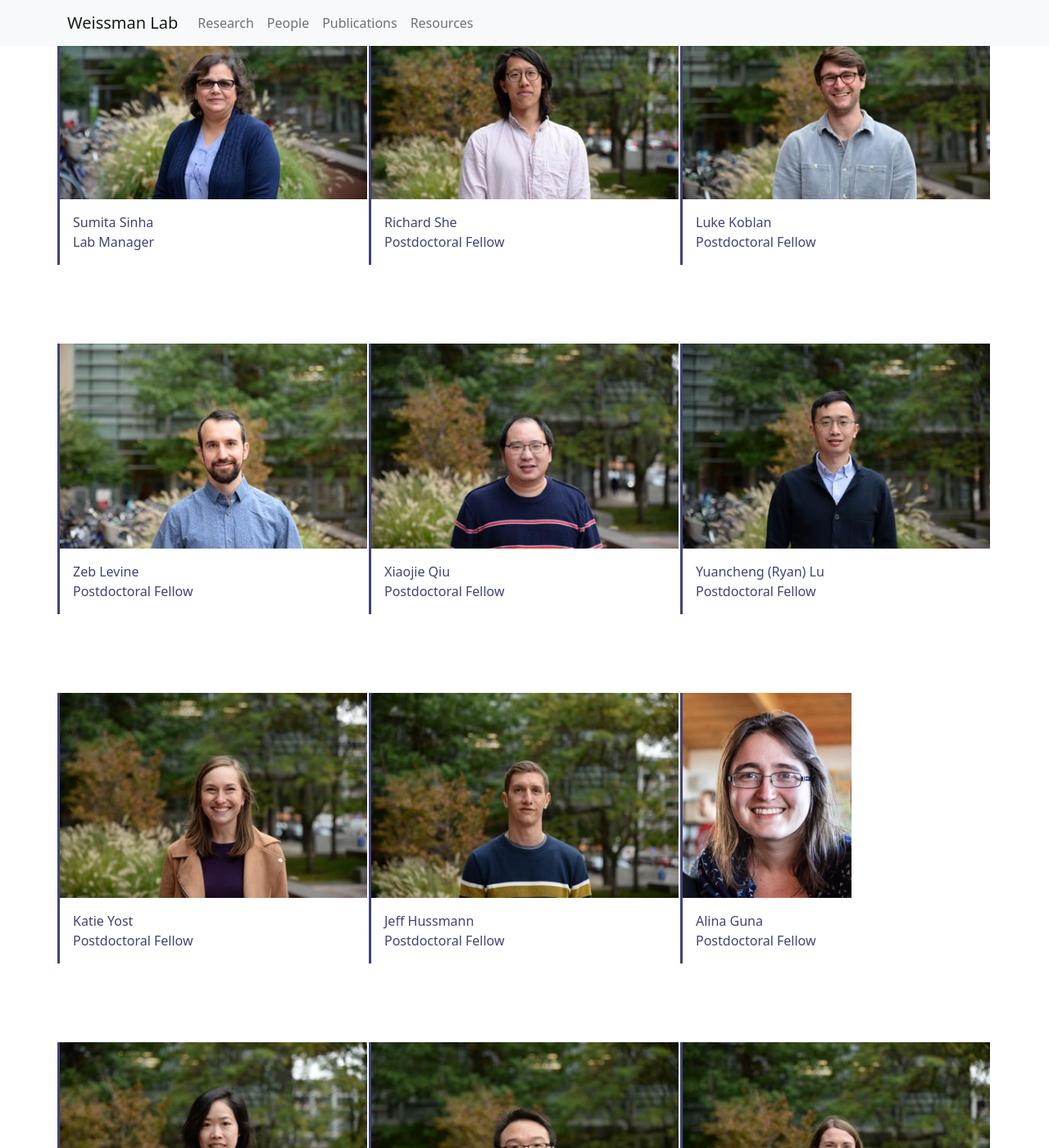
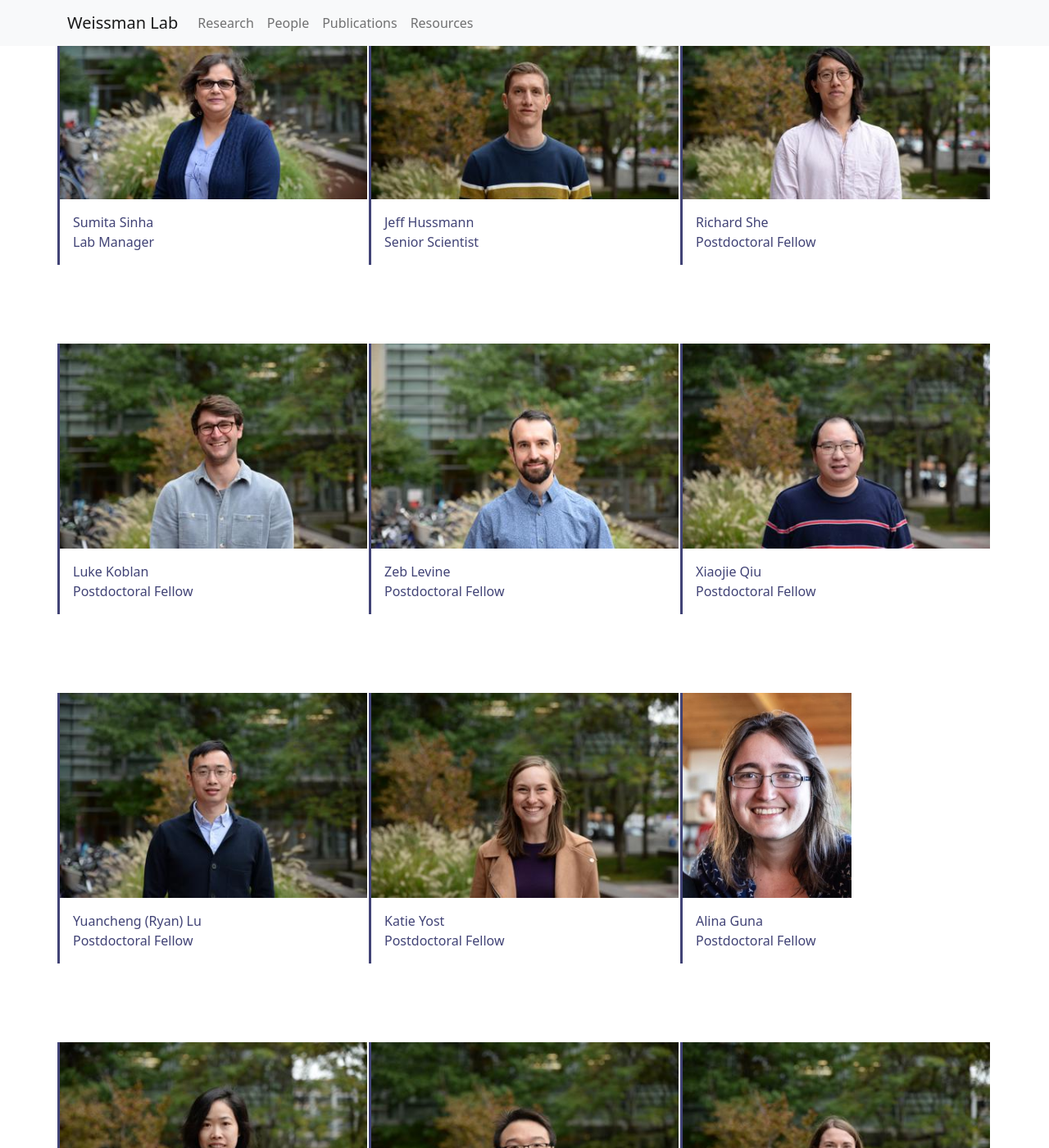
Before and after one commit to whitehead/weissmanlab, a Jekyll site: the page built from _pages/people.html, in a window 1280 px wide and 1400 px high, scrolled down 541 px. Shown: the whole window at 82% size. Built offline with Jekyll 4.4.1, drawn with Linux system fonts in a browser that asks for light colours.

Commit message:
Jeff Hussman -> senior scientist

```diff
--- a/_data/people.yml
+++ b/_data/people.yml
@@ -59,7 +59,7 @@
   alum: false
 
 - name: Jeff Hussmann
-  pos: Post-doc
+  pos: Senior Scientist
   email: jah@wi.mit.edu
   id: JeffreyHussmann
   alum: false
--- a/_pages/people.html
+++ b/_pages/people.html
@@ -14,6 +14,7 @@ permalink: /people/
 {% assign cristen = current | where: "pos", "Admin Lab Manager" %}
 {% assign anne = current | where: "pos", "Admin Assistant" %}
 {% assign sumita = current | where: "pos", "Lab Manager" %}
+{% assign jeffH = current | where: "pos", "Senior Scientist" %}
 {% assign postdocs = current | where: "pos", "Post-doc" %}
 {% assign grads = current | where: "pos", "Grad student" %}
 {% assign techs = current | where: "pos", "Technician" %}
@@ -67,6 +68,17 @@ permalink: /people/
             <div class="label p-3">
                <span class="name">{{ lab_manager.name }}</span><br>
                <span class="pos">{{ lab_manager.pos }}</span>
+            </div>
+         </div>
+
+      {% endfor %}
+      {% for scientist in jeffH %}
+
+         <div class="col-md-4 g-0 border_left my-5" id="{{scientist.id}}">
+            <img class="img-fluid portrait" src="{{ site.baseurl }}/assets/img/people/{{ scientist.id }}.jpg" />
+            <div class="label p-3">
+               <span class="name">{{ scientist.name }}</span><br>
+               <span class="pos">{{ scientist.pos }}</span>
             </div>
          </div>
 
```
Also changed, not shown: TODO.md (+3 -3 lines), 1 other file.
